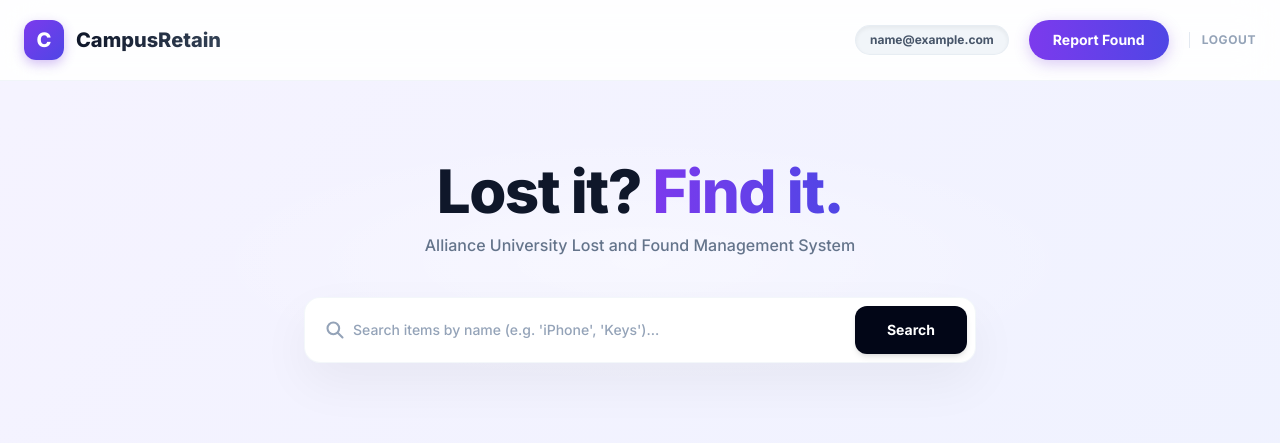
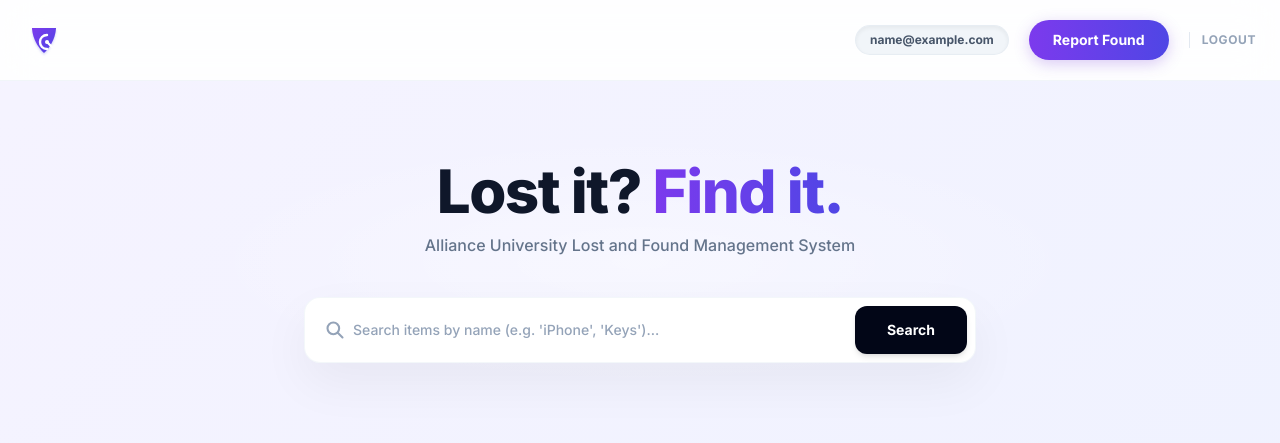
Before and after one commit to vishva3019/CAMPUS_RETAIN_2.0, a Flask app: page / in a window 1280 px wide. Shown: the top 443 px of the page. Run offline with Flask 3, Linux system fonts and the light colour scheme; the visitor is signed in with stand-in values (Sample User, id 1); some libraries are stand-ins or nearby versions.

Commit message:
Update index.html

```diff
--- a/templates/index.html
+++ b/templates/index.html
@@ -31,9 +31,9 @@
 
     <nav class="sticky top-0 z-50 border-b border-slate-100 glass-nav transition-all duration-300">
         <div class="max-w-7xl mx-auto px-6 h-20 flex items-center justify-between">
-            <div class="flex items-center space-x-3 font-extrabold text-xl cursor-pointer group" onclick="location.reload()">
-                <div class="w-10 h-10 bg-gradient-to-br from-violet-600 to-indigo-600 rounded-xl flex items-center justify-center text-white font-black shadow-[0_4px_12px_rgba(109,40,217,0.3)] transform transition duration-300 group-hover:scale-110 group-hover:rotate-3">C</div>
-                <span class="bg-gradient-to-r from-slate-900 to-slate-700 bg-clip-text text-transparent">CampusRetain</span>
+            <!-- Brand Layout updated to dynamically render Option 2's logo.svg asset file -->
+            <div class="flex items-center cursor-pointer group" onclick="location.reload()">
+                <img src="{{ url_for('static', filename='logo.svg') }}" alt="CampusRetain Logo" class="h-10 w-auto transform transition duration-300 group-hover:scale-105">
             </div>
             <div class="flex items-center gap-5">
                 <span class="hidden md:inline text-xs font-bold bg-slate-100 text-slate-600 border border-slate-200/60 px-3.5 py-1.5 rounded-full shadow-inner">{{ user_email }}</span>
```
